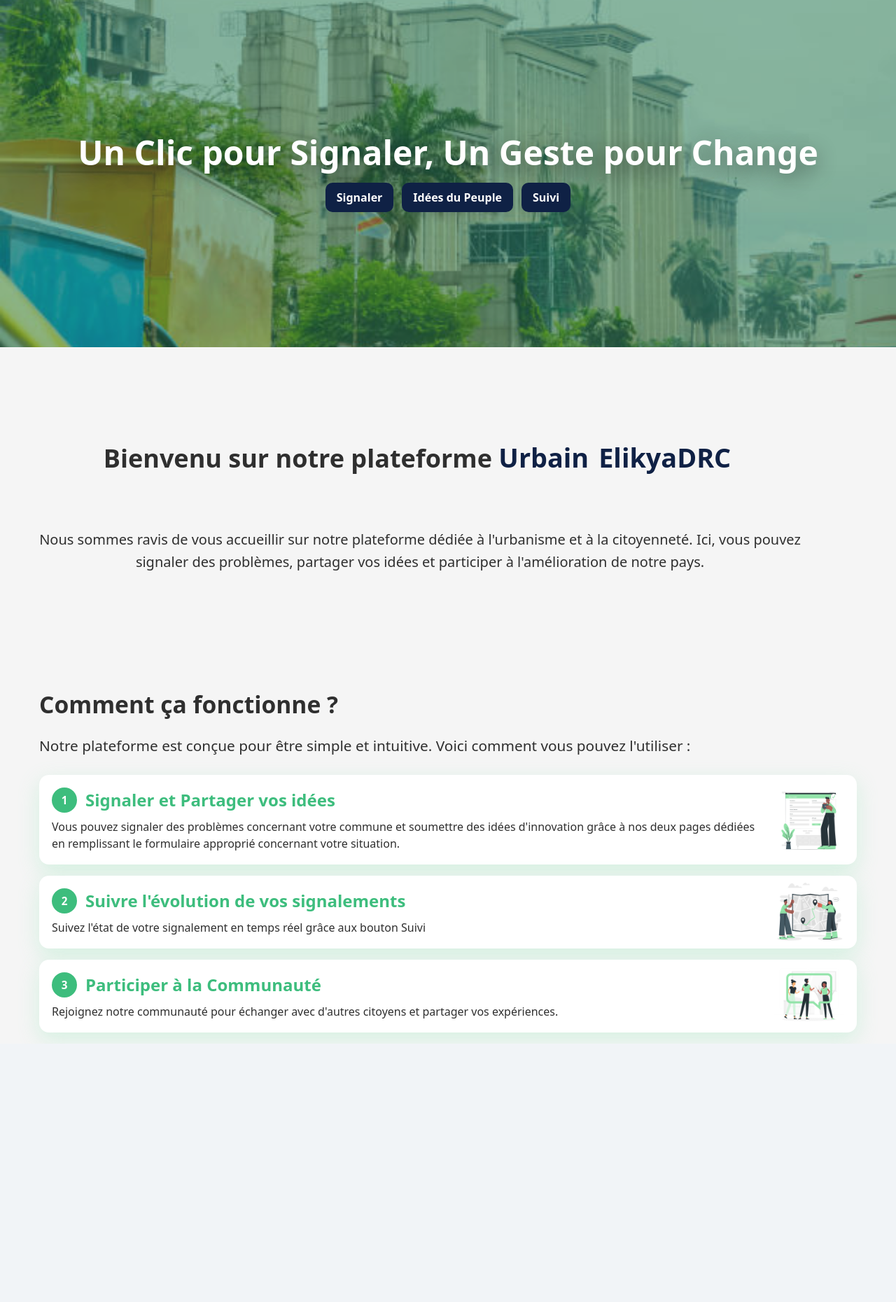
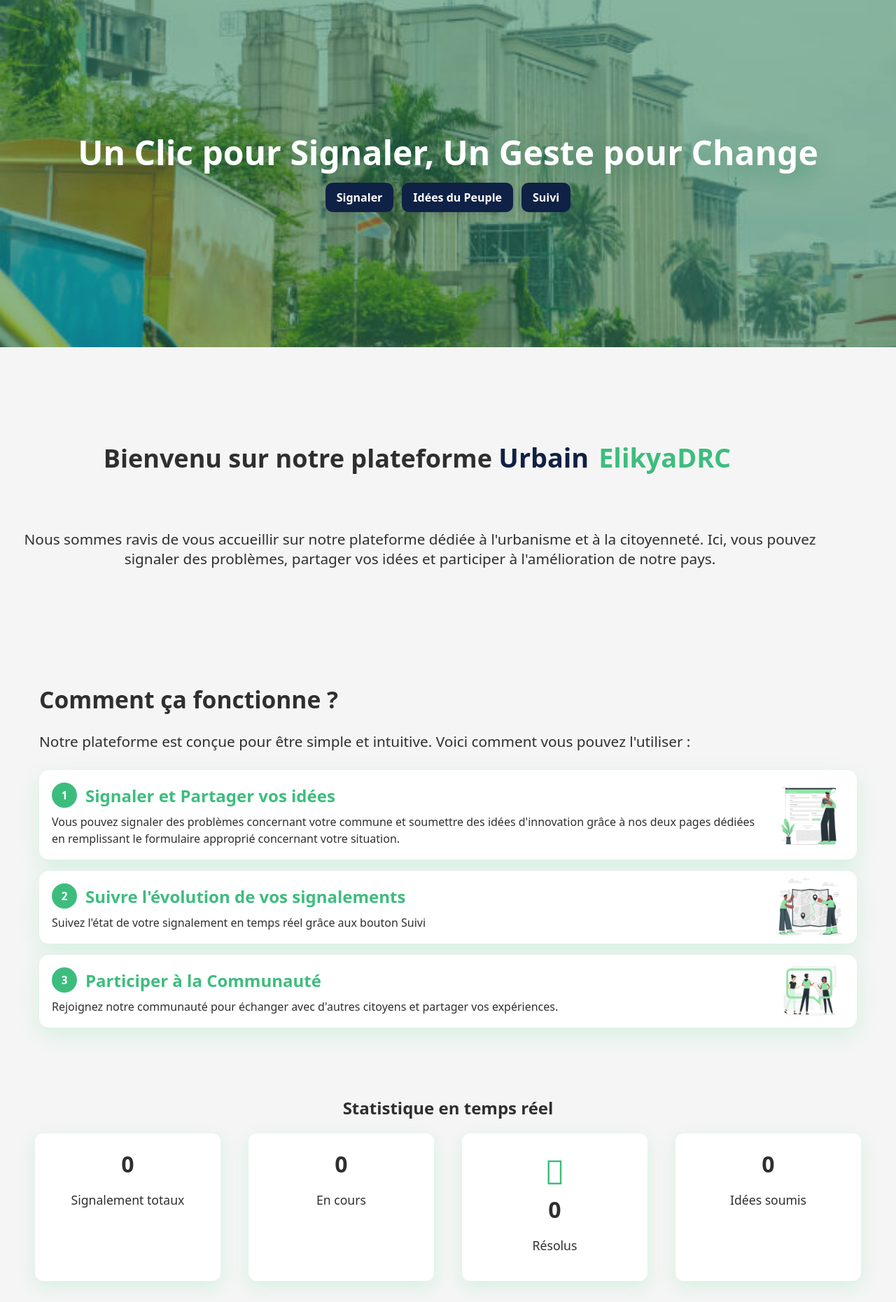
Before and after one commit to Starbenji012/urbainelikyadrc1, a PHP site: page /html/index.html in a window 1280 px wide. Shown: the part 156-2016 px from the top of the page at 70% size. Before the commit the page ends 1641 px from the top, so only its background shows below. Run offline with PHP 8.4, Linux system fonts and the light colour scheme; some libraries are stand-ins or nearby versions; some web fonts are replaced.

Commit message:
Add files via upload
continuité de la page d'accueil plus précisément sur la section statistique

```diff
--- a/urbainelikyadrc/css/index.css
+++ b/urbainelikyadrc/css/index.css
@@ -212,7 +212,7 @@ a.btn-connexion:focus {
   font-size: clamp(24px, 4.5vw, 48px);
   line-height: 1.05;
   font-weight: 700;
-  text-shadow: 0 8px 30px rgba(0, 0, 0, 0.45);
+  text-shadow: 0 8px 30px rgba(29, 128, 83, 0.45);
 }
 
 /* boutons sur l'image utilisent la même classe .btn pour unifier l'apparence */
@@ -266,8 +266,7 @@ a.btn-connexion:focus {
 }
 
 .presentation p {
-  font-size: 20px;
-  line-height: 1.6;
+  font-size: 1.3rem;
   color: var(--gris-fonce-text);
   text-align: center;
 }
@@ -286,7 +285,7 @@ a.btn-connexion:focus {
   font-size: 1.05em;
 }
 
-.couleur-part2 {
+.presentation h1 .couleur-part2 {
   color: var(--vert-val);
   font-family: system-ui, "Segoe UI", Roboto, "Helvetica Neue", Arial,
     sans-serif;
@@ -387,6 +386,55 @@ ol.etapes .etape .etape-body p {
   color: var(--gris-fonce-text);
 }
 
+/* Statistiques */
+.statistique-resultat {
+  text-align: center;
+  max-width: 1200px;
+  margin: 32px auto;
+  padding: 30px 10px;
+  gap: 12px;
+}
+
+.stat-container {
+  display: flex;
+  justify-content: space-around;
+  gap: 40px;
+  flex-wrap: wrap;
+}
+
+.stat {
+  background: var(--blanc-bg);
+  padding: 20px;
+  border-radius: 12px;
+  box-shadow: 0 8px 24px rgba(138, 231, 178, 0.3);
+  flex: 1 1 200px;
+  border: 2px solid transparent;
+  transition: transform 0.14s ease, border-color 0.18s ease,
+    box-shadow 0.22s ease;
+}
+
+.stat:hover {
+  border-color: var(--orange-avert);
+  transform: scale(1.02);
+}
+
+.stat i {
+  font-size: 3rem;
+  color: var(--vert-val);
+  margin-bottom: 12px;
+}
+
+.stat h3 {
+  margin: 0;
+  color: var(--gris-fonce-text);
+  font-size: 2rem;
+}
+
+.stat p {
+  font-size: 1.1rem;
+  color: var(--gris-fonce-text);
+}
+
 /* responsive : image plus petite et remise en flux pour mobile */
 
 @media (max-width: 800px) {
--- a/urbainelikyadrc/html/index.html
+++ b/urbainelikyadrc/html/index.html
@@ -114,9 +114,37 @@
                 </li>
             </ol>
 
+    </section>
 
-    </section>
+    <!--------------STATISTIQUES-------------->
     <section id="statistique-resultat" class="statistique-resultat">
+        <h2>Statistique en temps réel</h2>
+        <div class="stat-container">
+            <div class="stat">
+                <i class='bxds  bx-alert-triangle'></i>
+                <h3 id="sig-total">0</h3>
+                <p>Signalement totaux</p>
+            </div>
+
+            <div class="stat">
+                <i class='bxds  bx-refresh-ccw'></i>
+                <h3 id="sig-en-cours">0</h3>
+                <p> En cours</p>
+            </div>
+
+            <div class="stat">
+                <i class='bxds  bx-check-circle'></i>
+                <h3 id="sig-resolus">0</h3>
+                <p>Résolus</p>
+            </div>
+
+            <div class="stat">
+                <i class='bxds  bx-light-bulb-alt'></i>
+                <h3 id="idees-soumis">0</h3>
+                <p>Idées soumis</p>
+            </div>
+
+        </div>
 
     </section>
 
```
